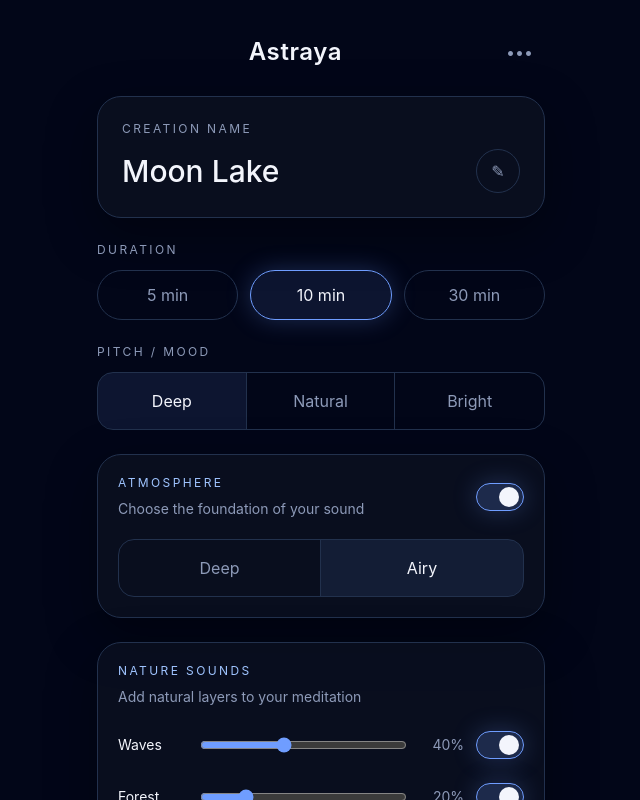
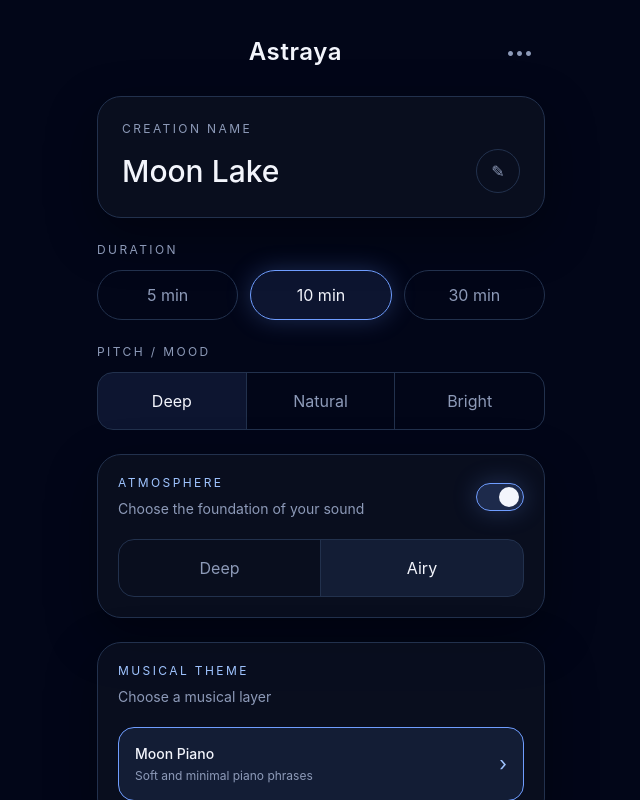
Before and after one commit to robinraty/astraya, a React (Vite) app: page / in a window 1280 px wide. Shown: the top 800 px of the page, without its empty margins (319-959 px from the left). Built offline with nearby package versions, Linux system fonts and the light colour scheme.

Commit message:
musical theme component

```diff
--- a/src/App.tsx
+++ b/src/App.tsx
@@ -3,6 +3,7 @@ import CreationName from "./components/CreationName";
 import DurationSelector from "./components/DurationSelector";
 import PitchSelector from "./components/PitchSelector";
 import AtmosphereSelector from "./components/AtmosphereSelector";
+import MusicalThemeSelector from "./components/MusicalThemeSelector";
 import NatureSoundsMixer from "./components/NatureSoundsMixer";
 
 function App() {
@@ -14,6 +15,7 @@ function App() {
             <DurationSelector />
             <PitchSelector />
             <AtmosphereSelector />
+            <MusicalThemeSelector />
             <NatureSoundsMixer />
         </div>
         </main>
--- /dev/null
+++ b/src/components/MusicalThemeSelector.tsx
@@ -0,0 +1,36 @@
+function MusicalThemeSelector() {
+  return (
+    <section className="rounded-astraya-card border border-astraya-border bg-astraya-surface/70 p-5 shadow-astraya-card">
+      <div className="mb-5">
+        <p className="text-xs uppercase tracking-[0.2em] text-astraya-accent-light">
+          Musical Theme
+        </p>
+
+        <p className="mt-2 text-sm text-astraya-muted">
+          Choose a musical layer
+        </p>
+      </div>
+
+      <button
+        type="button"
+        className="flex w-full items-center justify-between gap-4 rounded-astraya-control border border-astraya-accent bg-astraya-accent/10 px-4 py-4 text-left transition hover:bg-astraya-surface-soft"
+      >
+        <div>
+          <p className="text-sm font-medium text-astraya-text">
+            Moon Piano
+          </p>
+
+          <p className="mt-1 text-xs text-astraya-muted">
+            Soft and minimal piano phrases
+          </p>
+        </div>
+
+        <span className="text-xl text-astraya-accent-light">
+          ›
+        </span>
+      </button>
+    </section>
+  );
+}
+
+export default MusicalThemeSelector;
```
